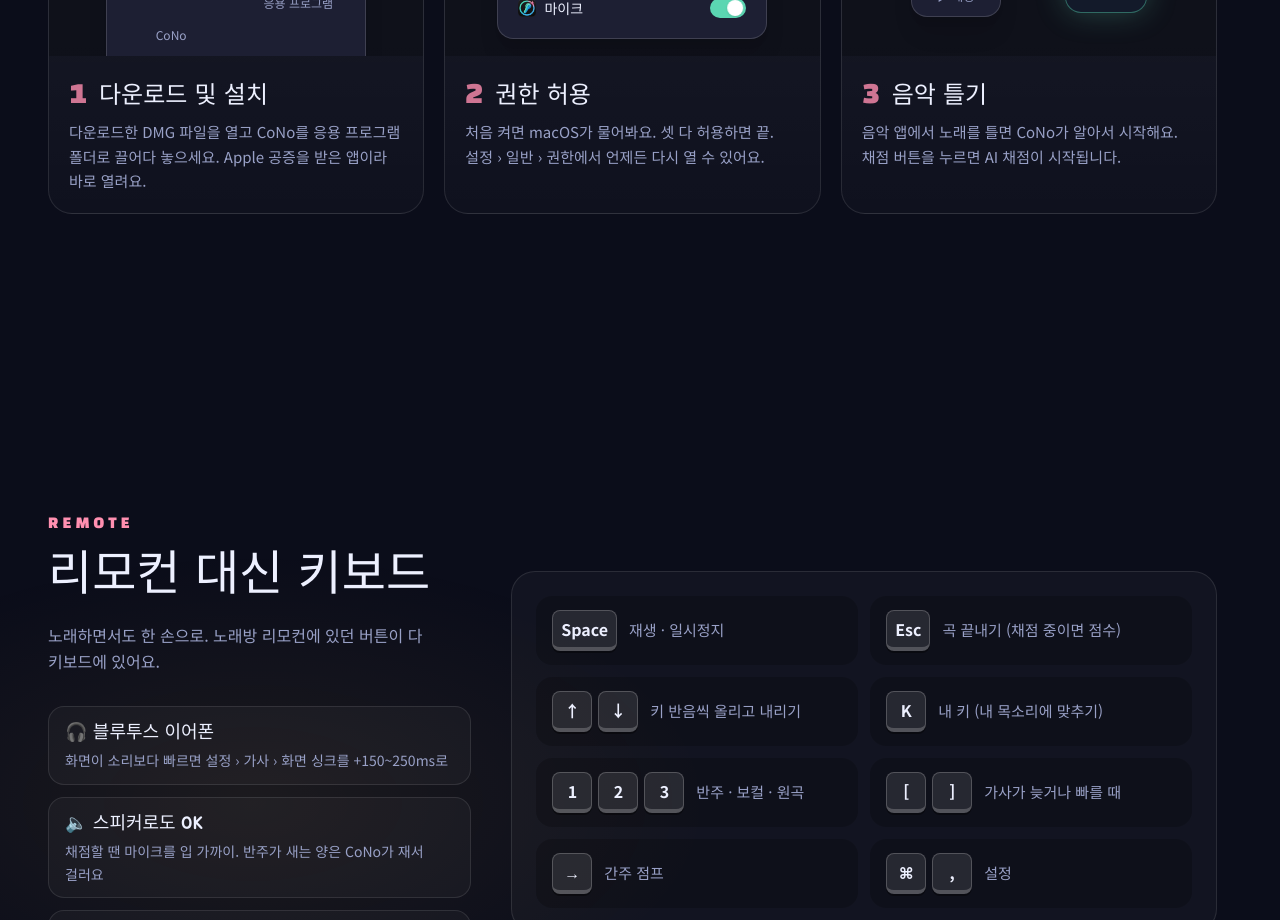
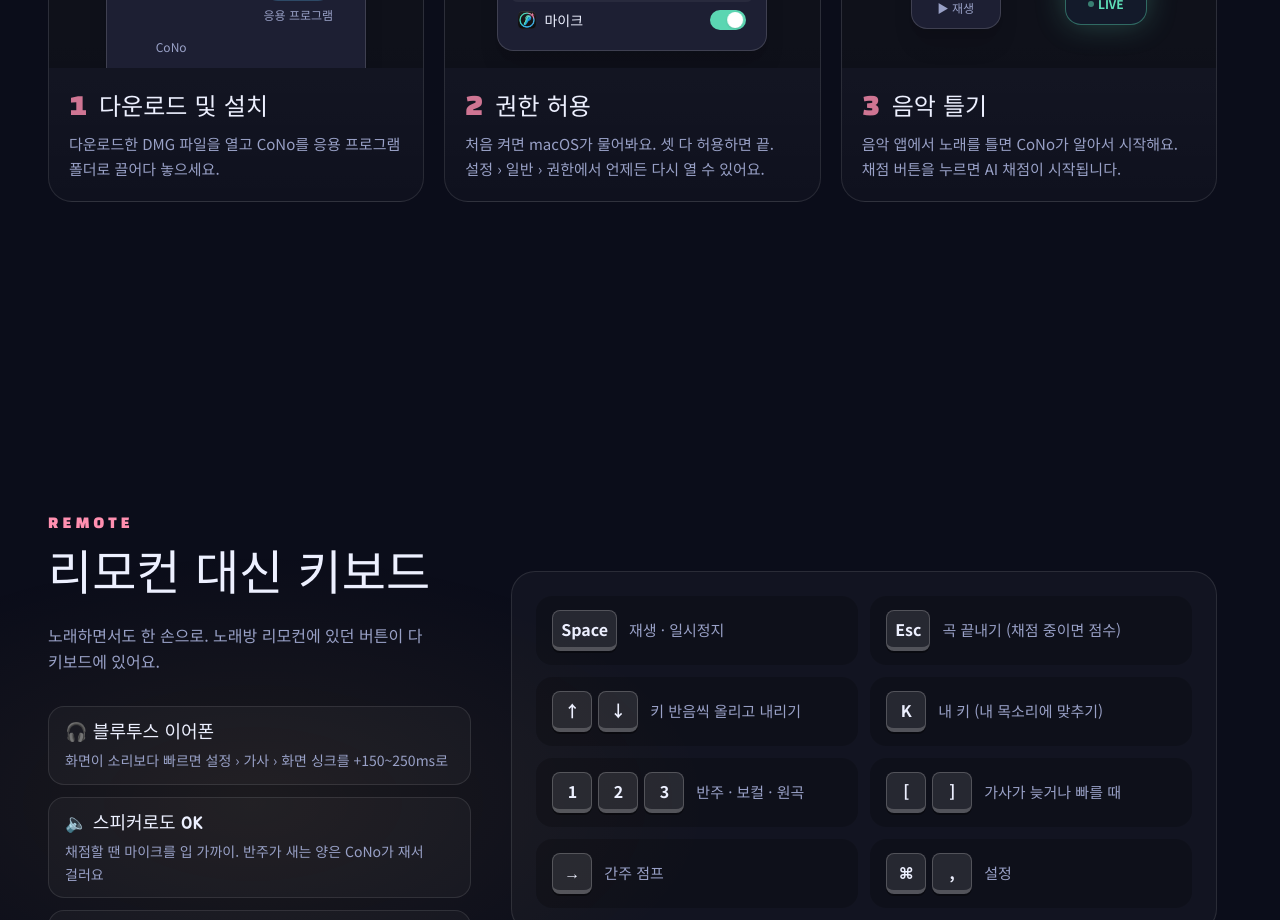
Before and after one commit to hsu3046/CoNoAI, a Next.js app in the folder web/: page / in a window 1280 px wide. Shown: the part 7240-8160 px from the top of the page. Built offline with nearby package versions, Linux system fonts and the light colour scheme; no server answers.

Commit message:
copy(web): drop notarization line from step 1
Co-Authored-By: Claude Opus 5.5 <noreply@anthropic.com>

```diff
--- a/web/src/components/Sections.tsx
+++ b/web/src/components/Sections.tsx
@@ -77,7 +77,7 @@ export function HowTo() {
       </SectionTitle>
       <div className="mt-10 grid gap-5 lg:grid-cols-3">
         <Reveal>
-          <Step number="1" title="다운로드 및 설치" body="다운로드한 DMG 파일을 열고 CoNo를 응용 프로그램 폴더로 끌어다 놓으세요. Apple 공증을 받은 앱이라 바로 열려요.">
+          <Step number="1" title="다운로드 및 설치" body="다운로드한 DMG 파일을 열고 CoNo를 응용 프로그램 폴더로 끌어다 놓으세요.">
             <InstallDemo />
           </Step>
         </Reveal>
```
